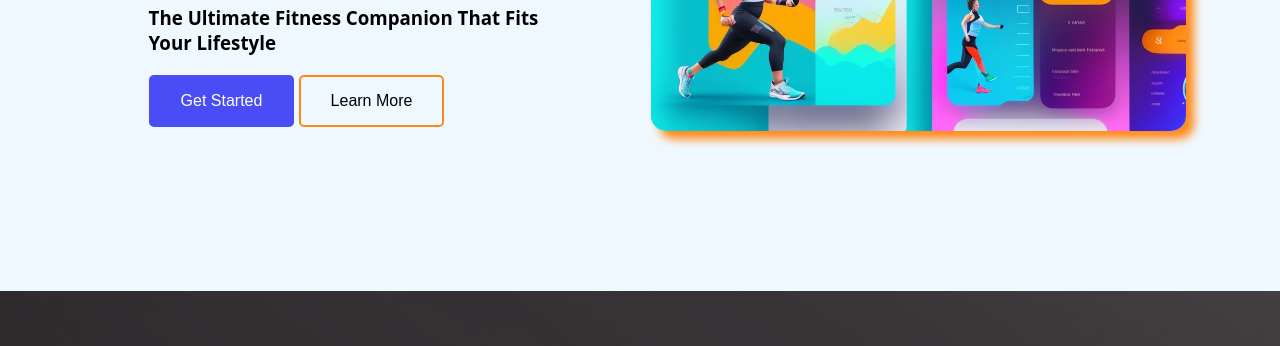
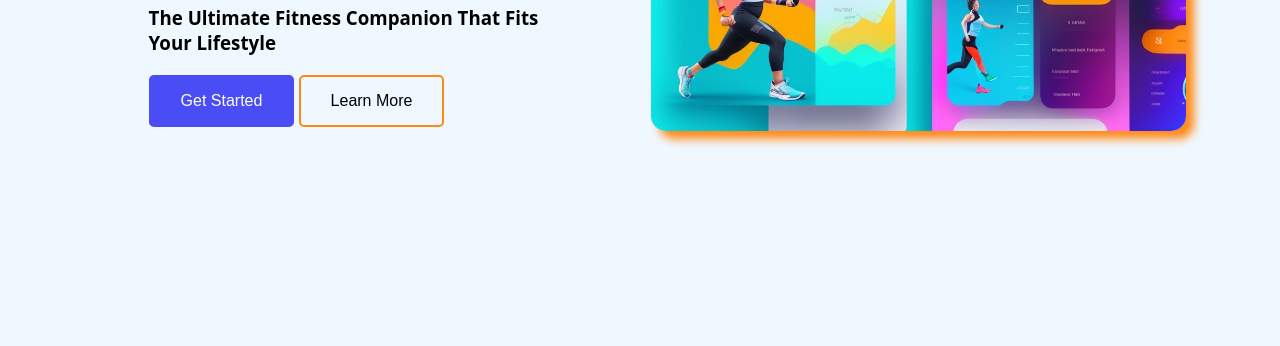
Before and after one commit to Prathameshchatte/100DaysOfUI, a plain HTML site: page Day03/index.html in a window 1280 px wide. Shown: the part 325-671 px from the top of the page. Drawn offline with Linux system fonts and the light colour scheme.

Commit message:
some changes in height of hero section

```diff
--- a/Day03/styles.css
+++ b/Day03/styles.css
@@ -60,6 +60,10 @@ p {
 
 .col {
     width: 50%;
+}
+
+#hero{
+    height: 100vh;
 }
 
 .hero-img img {
```
